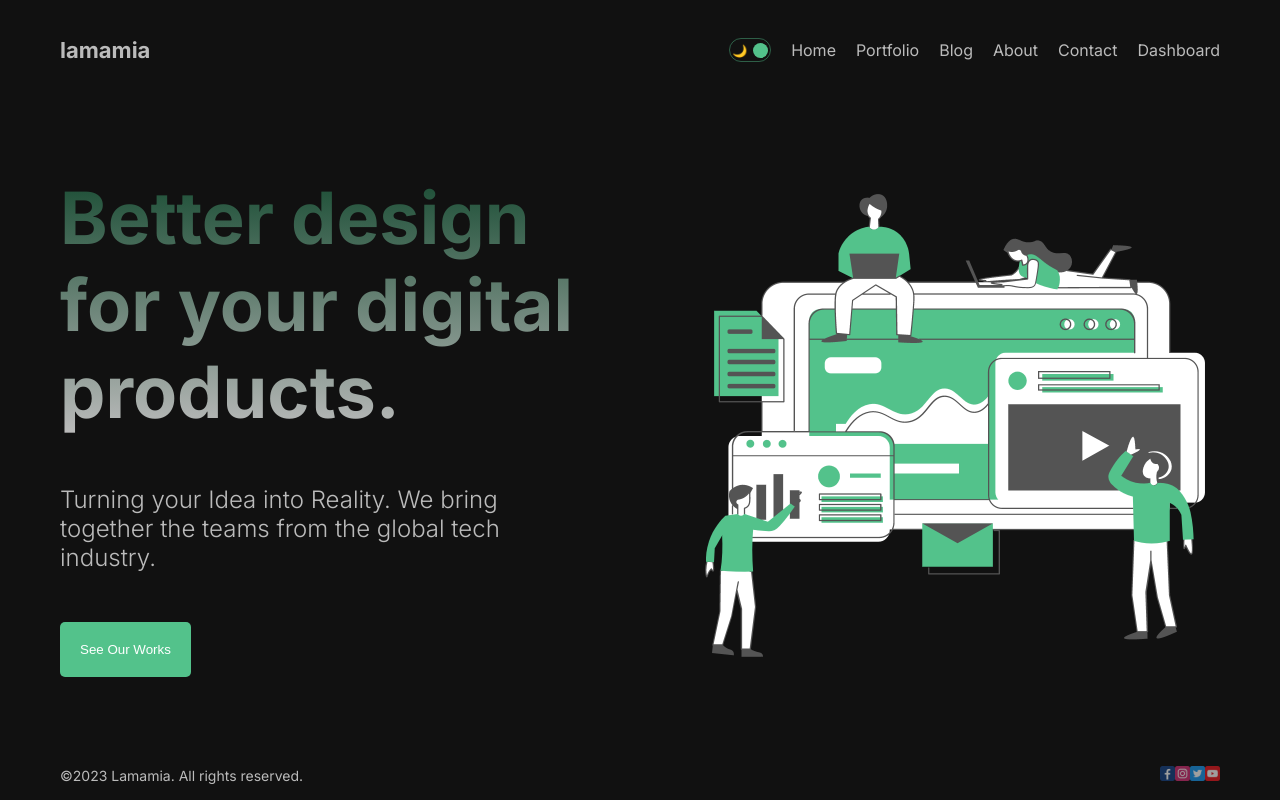
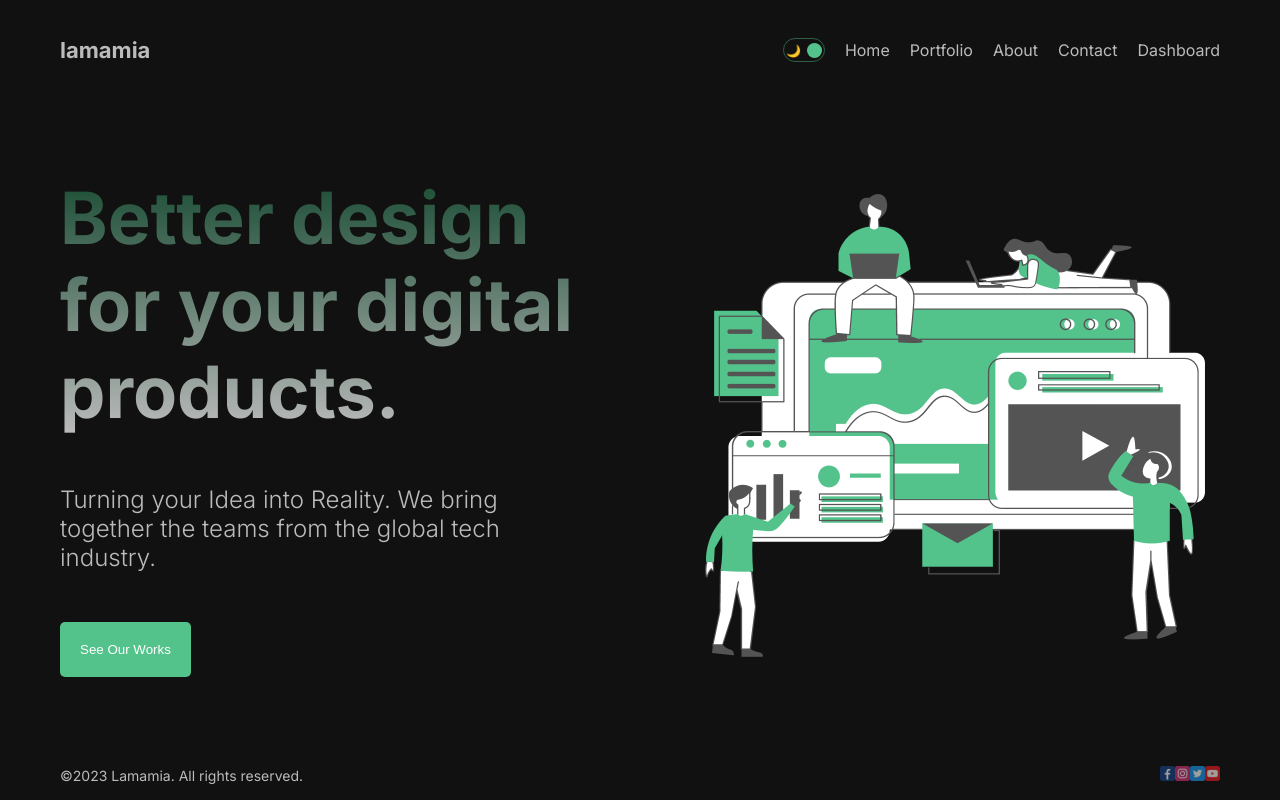
Before and after one commit to Abdarhman636/blog-app-nextjs, a Next.js app: page / in a window 1280 px wide. Built offline with nearby package versions, Linux system fonts and the light colour scheme; no server answers.

Commit message:
remove blog page

```diff
--- a/src/components/header/Header.jsx
+++ b/src/components/header/Header.jsx
@@ -16,11 +16,6 @@ const links = [
     id: 2,
     title: "Portfolio",
     url: "/portfolio",
-  },
-  {
-    id: 3,
-    title: "Blog",
-    url: "/blog",
   },
   {
     id: 4,
```
